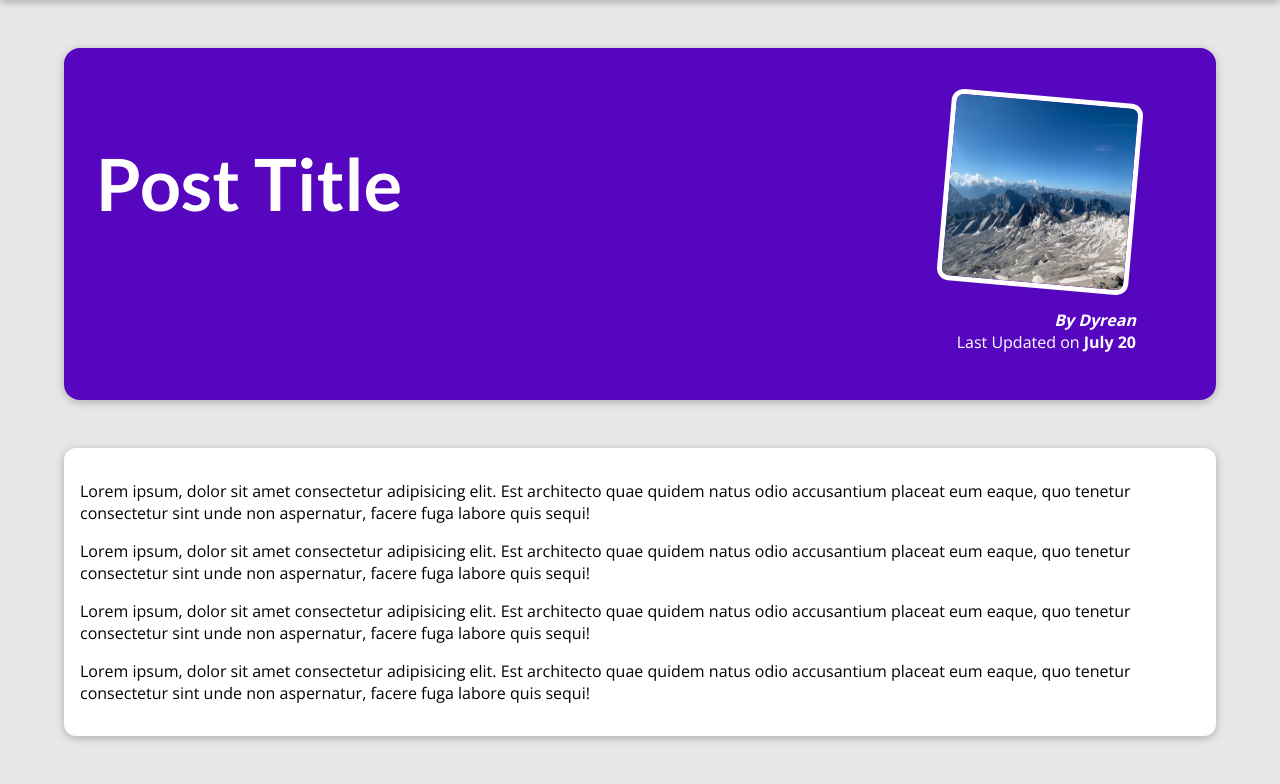
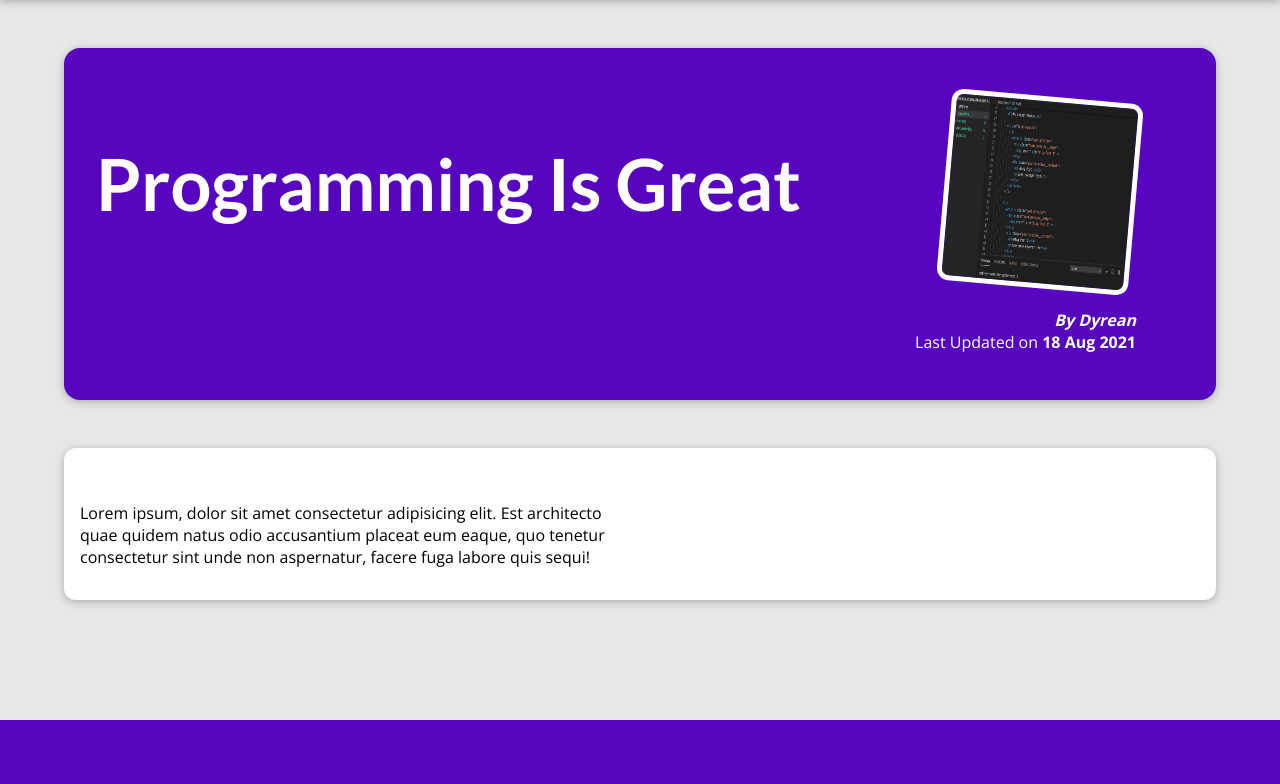
Before and after one commit to Dyrean/Django-Blog, a Django app: page /posts/programming-is-fun in a window 1280 px wide. Shown: the part 80-864 px from the top of the page. After the commit the page ends 800 px from the top, so only its background shows below. Run offline with Django 3.2, Linux system fonts and the light colour scheme.

Commit message:
dynamic post pages

```diff
--- a/blog/templates/blog/all-posts.html
+++ b/blog/templates/blog/all-posts.html
@@ -11,7 +11,9 @@
 <section id="all-posts">
     <h2>My Collected Posts</h2>
     <ul>
+        {% for post in all_posts %}
         {% include "blog/includes/post.html" %}
+        {% endfor %}
     </ul>
 </section>
 {% endblock %}
--- a/blog/templates/blog/post-detail.html
+++ b/blog/templates/blog/post-detail.html
@@ -1,39 +1,20 @@
 {% extends "base.html" %}
 {% load static %}
-{% block title %}This Post Title{% endblock %}
+{% block title %}{{ post.title }}{% endblock %}
 {% block css_files %}
 <link rel="stylesheet" href="{% static "blog/post-detail.css" %}"/>
 {% endblock %}
 {% block content %}
 <section id="summary">
-  <h2>Post Title</h2>
+  <h2>{{ post.title }}</h2>
   <article>
-    <img src="{% static "blog/images/mountains.jpg" %}" alt="Post Img" />
-    <address>By Dyrean</address>
-    <div>Last Updated on <time>July 20</time></div>
+    <img src="{% static "blog/images/"|add:post.image %}" alt= {{post.title}}/>
+    <address>By {{ post.author }}</address>
+    <div>Last Updated on <time>{{ post.date|date:"d M Y" }}</time></div>
   </article>
 </section>
 
 <main>
-    <p>
-        Lorem ipsum, dolor sit amet consectetur adipisicing elit. Est architecto
-        quae quidem natus odio accusantium placeat eum eaque, quo tenetur
-        consectetur sint unde non aspernatur, facere fuga labore quis sequi!
-    </p>
-    <p>
-        Lorem ipsum, dolor sit amet consectetur adipisicing elit. Est architecto
-        quae quidem natus odio accusantium placeat eum eaque, quo tenetur
-        consectetur sint unde non aspernatur, facere fuga labore quis sequi!
-    </p>
-    <p>
-        Lorem ipsum, dolor sit amet consectetur adipisicing elit. Est architecto
-        quae quidem natus odio accusantium placeat eum eaque, quo tenetur
-        consectetur sint unde non aspernatur, facere fuga labore quis sequi!
-    </p>
-    <p>
-        Lorem ipsum, dolor sit amet consectetur adipisicing elit. Est architecto
-        quae quidem natus odio accusantium placeat eum eaque, quo tenetur
-        consectetur sint unde non aspernatur, facere fuga labore quis sequi!
-    </p>
+    {{ post.content|linebreaks }}
 </main>
 {% endblock %}
--- a/blog/views.py
+++ b/blog/views.py
@@ -55,7 +55,12 @@
     })
 
 def posts(request):
-    return render(request, "blog/all-posts.html")
+    return render(request, "blog/all-posts.html", {
+        "all_posts": all_posts
+    })
 
 def post_detail(request, slug):
-    return render(request, "blog/post-detail.html")
+    identified_post = next(post for post in all_posts if post['slug'] == slug)
+    return render(request, "blog/post-detail.html",{
+        "post": identified_post
+    })
```
Also changed, not shown: templates/404.html (added, +8 -0 lines).
